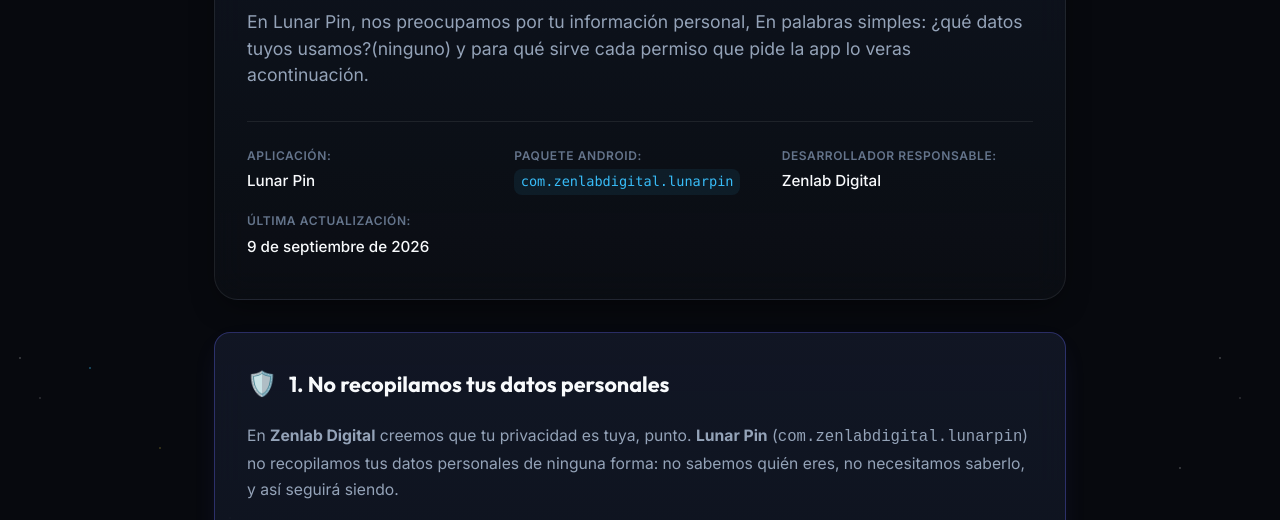
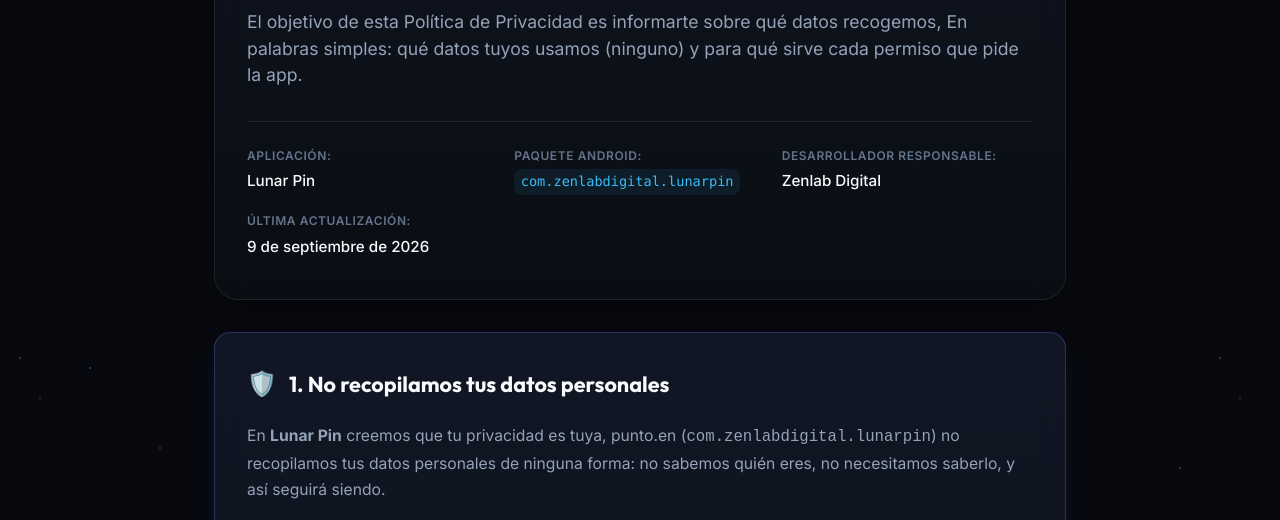
Before and after one commit to Zen-Lab-Digital/lunarpin, a plain HTML site: page privacy.html in a window 1280 px wide. Shown: the part 272-792 px from the top of the page. Drawn offline with Linux system fonts and the light colour scheme.

Commit message:
Revise privacy policy language for clarity

```diff
--- a/privacy.html
+++ b/privacy.html
@@ -52,7 +52,7 @@
       <section class="legal-header-card">
         <div class="legal-badge">Cumple con Google Play y App Store</div>
         <h1 class="legal-title">Política de Privacidad</h1>
-        <p class="legal-subtitle">En Lunar Pin, nos preocupamos por tu información personal, En palabras simples: ¿qué datos tuyos usamos?(ninguno) y para qué sirve cada permiso que pide la app lo veras acontinuación.</p>
+        <p class="legal-subtitle">El objetivo de esta Política de Privacidad es informarte sobre qué datos recogemos, En palabras simples: qué datos tuyos usamos (ninguno) y para qué sirve cada permiso que pide la app.</p>
 
         <div class="legal-meta-grid">
           <div class="meta-item">
@@ -83,7 +83,7 @@
             <h2>1. No recopilamos tus datos personales</h2>
           </div>
           <p>
-            En <strong>Zenlab Digital</strong> creemos que tu privacidad es tuya, punto. <strong>Lunar Pin</strong> (<code>com.zenlabdigital.lunarpin</code>) no recopilamos tus datos personales de ninguna forma: no sabemos quién eres, no necesitamos saberlo, y así seguirá siendo.
+            En <strong>Lunar Pin</strong> creemos que tu privacidad es tuya, punto.en (<code>com.zenlabdigital.lunarpin</code>) no recopilamos tus datos personales de ninguna forma: no sabemos quién eres, no necesitamos saberlo, y así seguirá siendo.
           </p>
           <div class="privacy-callout">
             <p><strong>En corto, esto es lo que NO hacemos:</strong></p>
```
